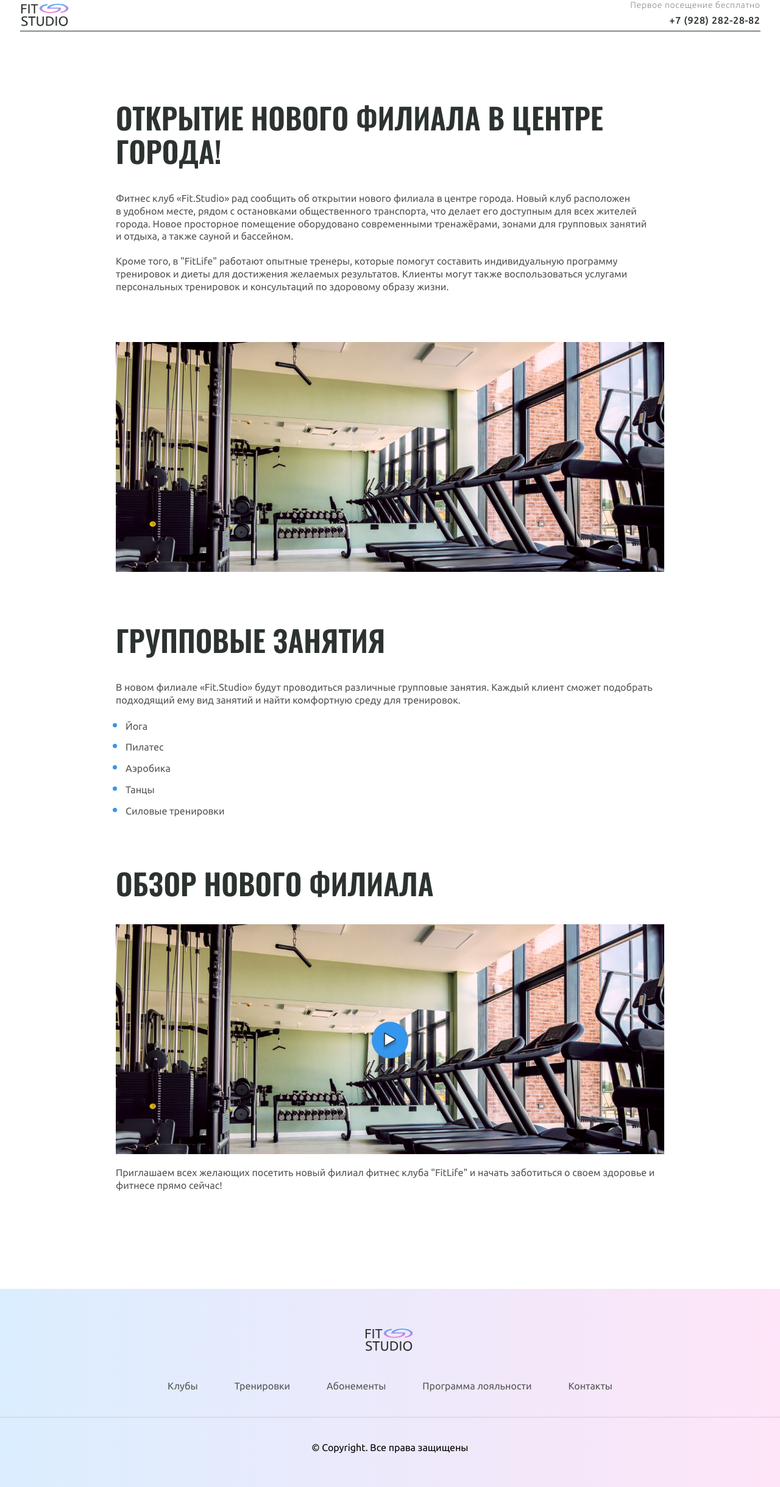
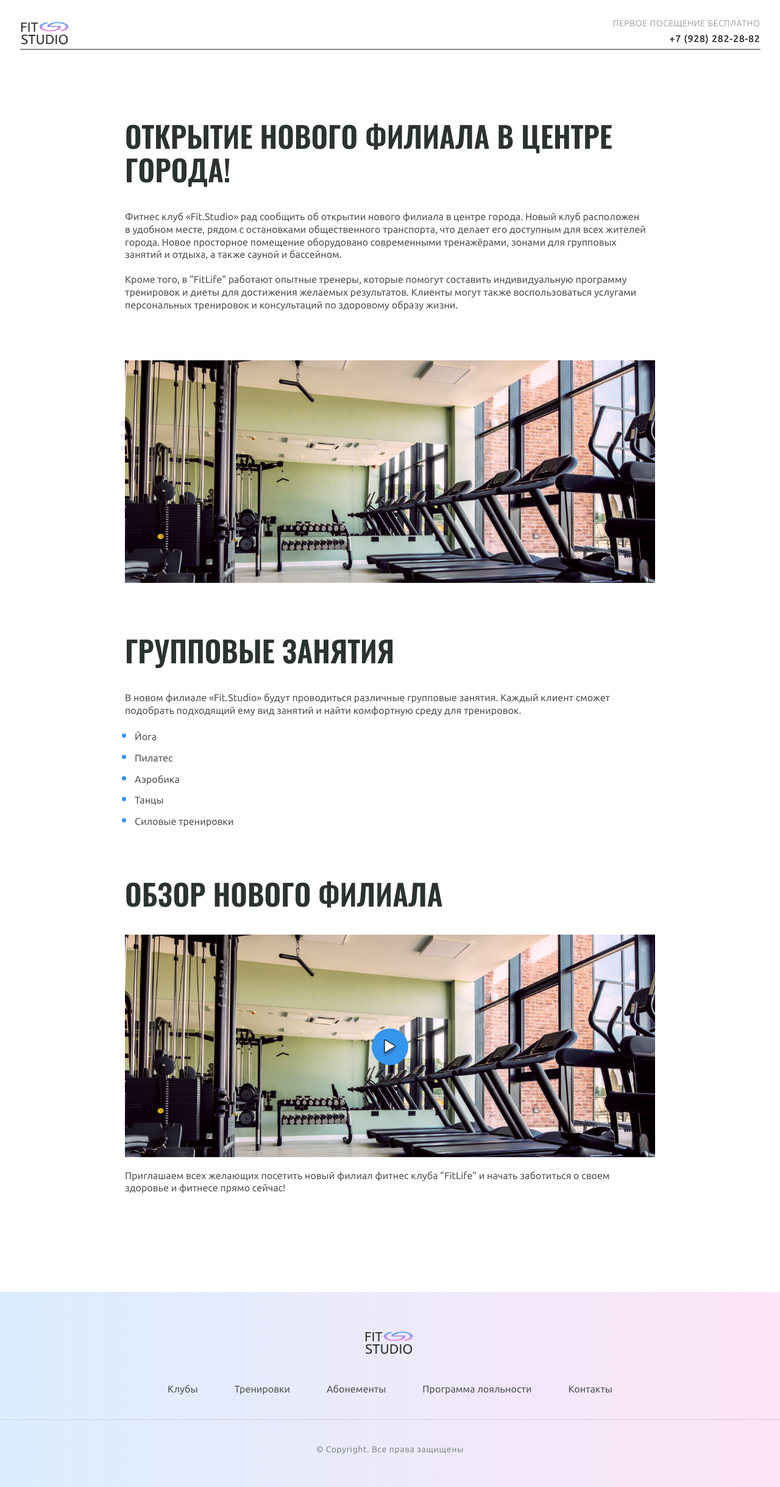
Before and after one commit to rumbik13/home-work, a PHP site: page /Fit-StudioHero/article.html in a window 1280 px wide. Shown: the whole page at 61% size. Run offline with PHP 8.4, Linux system fonts and the light colour scheme.

Commit message:
Add files via upload

```diff
--- a/Fit-StudioHero/article.html
+++ b/Fit-StudioHero/article.html
@@ -18,28 +18,23 @@
   </head>
   <body>
     <header class="header">
-      <div class="container">
-        <div class="header-inner">
-          <a href="/">
-            <img
-              src="./img/logo.svg"
-              width="84"
-              height="45"
-              alt="Логотип Fit Studio"
-            />
+        <article class="header__article">
+            <div class="header__container conteiner">
+                <a tabindex="1" href="/">
+                    <img src="./img/logo.svg" alt="logotip">
                 </a>
-          <div class="tel">
-            <p class="tel-text">Первое посещение бесплатно</p>
-            <a class="tel-link" href="tel:+79282822882">+7 (928) 282-28-82</a>
+                <div class="header__tel tel">
+                    <p class="header__tel-text">ПЕРВОЕ ПОСЕЩЕНИЕ БЕСПЛАТНО</p>
+                    <a class="header__tel-link" href="tel:+7 (928) 282-28-82">+7 (928) 282-28-82</a>
                 </div>
             </div>
-      </div>
+        </article>
     </header>
     <article class="article">
-        <section class="article-mb-1">
-        <div class="container article-mb-1 ">
-        <h1 class="title-large">Открытие нового филиала в центре города!</h1>
-        <p class="article-text">
+        <section class="article__mb-1">
+        <div class="container article__mb-1 ">
+        <h1 class="article__h1 title-large">Открытие нового филиала в центре города!</h1>
+        <p class="article__text">
           Фитнес клуб «Fit.Studio» рад сообщить об открытии нового филиала
           в центре города. Новый клуб расположен в удобном месте, рядом
           с остановками общественного транспорта, что делает его доступным
@@ -47,17 +42,17 @@
           современными тренажёрами, зонами для групповых занятий и отдыха,
           а также сауной и бассейном.
         </p>
-        <p class="article-text ">
+        <p class="article__text ">
           Кроме того, в "FitLife" работают опытные тренеры, которые помогут
           составить индивидуальную программу тренировок и диеты для достижения
           желаемых результатов. Клиенты могут также воспользоваться услугами
           персональных тренировок и консультаций по здоровому образу жизни.
         </p>
         </div>
-        <div class="article-decor-wrapper article-decor-wrapper-1 decor ">
+        <div class="article__decor-wrapper article__decor-wrapper-1 decor ">
           <div class="container">
             <img
-              class="article-img"
+              class="article__img"
               src="./img/gym-image.jpg"
               width="1220"
               height="512"
@@ -67,28 +62,28 @@
         </div>
         </section>
 
-        <section class="article-mb-1">
+        <section class="article__mb-1">
           <div class="container">
-            <h2 class="title-large article-title-medium">Групповые занятия</h2>
-          <p class="article-text">
+            <h2 class="title-large article__title-medium">Групповые занятия</h2>
+          <p class="article__text">
             В новом филиале «Fit.Studio» будут проводиться различные групповые
             занятия. Каждый клиент сможет подобрать подходящий ему вид занятий
             и найти комфортную среду для тренировок.
           </p>
-          <ul class="article-list article-text ">
-            <li class="article-item">Йога</li>
-            <li class="article-item">Пилатес</li>
-            <li class="article-item">Аэробика</li>
-            <li class="article-item">Танцы</li>
-            <li class="article-item">Силовые тренировки</li>
+          <ul class="article__list article__text ">
+            <li class="article__item">Йога</li>
+            <li class="article__item">Пилатес</li>
+            <li class="article__item">Аэробика</li>
+            <li class="article__item">Танцы</li>
+            <li class="article__item">Силовые тренировки</li>
           </ul>
           </div>
         </section>
-        <section class="article-mb-2">
+        <section class="article__mb-2">
           <div class="container">
-            <h2 class="title-large article-title-medium">Обзор нового филиала</h2>
-            <div class="article-decor-wrapper article-decor-wrapper-2 decor">
-              <button class="article-play-button">
+            <h2 class="title-large article__title-medium">Обзор нового филиала</h2>
+            <div class="article__decor-wrapper article__decor-wrapper-2 decor">
+              <button class="article__play-button">
                 <img
                   src="./img/Polygon1.png"
                   width="28"
@@ -97,14 +92,14 @@
                 />
               </button>
               <img
-                class="article-img"
+                class="article__img"
                 src="./img/gym-image.jpg"
                 width="1220"
                 height="512"
                 alt="Тренажерный зал"
               />
             </div>
-            <p class="article-text">
+            <p class="article__text">
               Приглашаем всех желающих посетить новый филиал фитнес клуба "FitLife"
               и начать заботиться о своем здоровье и фитнесе прямо сейчас!
             </p>
@@ -112,29 +107,26 @@
         </section>
     </article>
     <footer class="footer">
-      <div class="footer-top">
-        <div class="container">
-          <a class="footer-logo" href="/">
-            <img
-              src="./img/logo.svg"
-              width="84"
-              height="45"
-              alt="Логотип Fit Studio"
-            />
+        <div class="footer__top">
+            <div class="footer__container container">
+                    <a class="footer__logo" href="/">
+                        <img src="./img/logo.svg" alt="logotip">
                     </a>
-          <nav class="menu">
+                    <nav class="footer__menu">
                         <ul>
-              <li><a class="nav-link" href="#">Клубы</a></li>
-              <li><a class="nav-link" href="#">Тренировки</a></li>
-              <li><a class="nav-link" href="#">Абонементы</a></li>
-              <li><a class="nav-link" href="#">Программа лояльности</a></li>
-              <li><a class="nav-link" href="#">Контакты</a></li>
+                            <li><a class="footer__nav-link" href="#">Клубы</a></li>
+                            <li><a class="footer__nav-link" href="#">Тренировки</a></li>
+                            <li><a class="footer__nav-link" href="#">Абонементы</a></li>
+                            <li><a class="footer__nav-link" href="#">Программа лояльности</a></li>
+                            <li><a class="footer__nav-link" href="#">Контакты</a></li>
                         </ul>
                     </nav>
                 </div>
         </div>
-      <div class="container">
-        <p class="copyright">&copy; Copyright. Все права защищены</p>
+        <div class="footer__bottom">
+            <div class="footer__container container">
+                <p class="footer__Copyright">&copy; Copyright. Все права защищены</p>
+            </div>
         </div>
     </footer>
   </body>
--- a/Fit-StudioHero/css/article.css
+++ b/Fit-StudioHero/css/article.css
@@ -1,6 +1,6 @@
 .article,
 .header {
-  padding: 0 20px;
+  padding: 30px 20px 0;
 }
 
 
@@ -9,11 +9,11 @@
   padding-bottom: 120px;
 }
 
-.article-title-medium {
+.article__title-medium {
   font-size: 36px;
 }
 
-.article-text {
+.article__text {
   margin-bottom: 20px;
   font-weight: 400;
   font-size: 16px;
@@ -21,52 +21,52 @@
   color: #535755;
 }
 
-.article-text:last-child {
+.article__text:last-child {
   margin-bottom: 0;
 }
 
-.article-mb-1 {
+.article__mb-1 {
   margin-bottom: 80px;
 }
 
-.article-mb-2 {
+.article__mb-2 {
   margin-bottom: 40px;
 }
 
-.article-decor-wrapper {
+.article__decor-wrapper {
   position: relative;
 }
 
-.article-decor-wrapper::before {
+.article__decor-wrapper::before {
   width: 528px;
   height: 48px;
 }
 
-.article-decor-wrapper-1::before {
+.article__decor-wrapper-1::before {
   top: 100px;
   left: 0;
 }
 
-.article-decor-wrapper-2::before {
+.article__decor-wrapper-2::before {
   bottom: 136px;
   right: 0;
 }
 
-.article-list {
+.article__list {
   margin-top: 0;
   padding-left: 16px;
 }
 
-.article-item:not(:last-child) {
+.article__item:not(:last-child) {
   margin-bottom: 12px;
 }
 
-.article-item::marker {
+.article__item::marker {
   font-size: 22px;
   color: #3596ed;
 }
 
-.article-play-button {
+.article__play-button {
   position: absolute;
   top: 50%;
   left: 50%;
@@ -94,16 +94,16 @@
   transition: background-color 0.2s;
 }
 
-.article-play-button img {
+.article__play-button img {
   position: absolute;
   top: 18px;
 }
 
-.article-play-button:hover {
+.article__play-button:hover {
   background-color: #38a2ff;
 }
 
-.article-play-button:not(:disabled):active {
+.article__play-button:not(:disabled):active {
   background-color: #2d82cd;
 }
 
@@ -118,8 +118,8 @@
 }
 
 @media (width <= 1285px) {
-  .article-mb-1,
-  .article-mb-2 {
+  .article__mb-1,
+  .article__mb-2 {
     max-width: 900px;
     margin-left: auto;
     margin-right: auto;
--- a/Fit-StudioHero/css/footer.css
+++ b/Fit-StudioHero/css/footer.css
@@ -7,18 +7,18 @@
     margin-top: auto;
 }
 
-.footer-top {
+.footer__top {
     padding-bottom: 40px;
     margin-bottom: 40px;
     border-bottom: 1px solid #d3cbd9;
 }
 
-.footer-logo {
+.footer__logo {
     display: inline-block;
     margin-bottom: 40px;
 }
 
-.menu ul {
+.footer__menu ul {
     display: -webkit-box;
     display: -ms-flexbox;
     display: flex;
@@ -35,7 +35,7 @@
 
 }
 
-.nav-link {
+.footer__nav-link {
     font-family: "Ubuntu" , sans-serif;
     font-weight: 400;
     font-size: 16px;
@@ -47,11 +47,11 @@
     transition: color 0.2s;
 }
 
-.nav-link:hover {
+.footer__nav-link:hover {
     color: #3596ed;
 }
 
-.Copyright {
+.footer__Copyright {
     font-family: "Ubuntu" , sans-serif ;
     font-weight: 400;
     font-size: 14px;
@@ -60,7 +60,7 @@
 }
 
 @media (width <= 768px) {
-    .menu ul {
+    .footer__menu ul {
         -webkit-box-orient: vertical;
         -webkit-box-direction: normal;
             -ms-flex-direction: column;
--- a/Fit-StudioHero/css/globals.css
+++ b/Fit-StudioHero/css/globals.css
@@ -38,9 +38,11 @@ body {
     border-bottom: 2px solid #858E8A;
 }
 
-.container {
+.container,
+.article {
     max-width: 1220px;
     margin: 0 auto;
+    padding: 0 15px;
 }
 
 
@@ -57,13 +59,13 @@ body {
     text-align: right;
 }
 
-.tel-text {
+.header__tel-text {
     margin: 0 0 8px;
     font-size: 14px;
 }
 
 
-.tel-link {
+.header__tel-link {
     color: #2C332F;
     text-decoration: none;
     font-weight: 500;
@@ -73,7 +75,7 @@ body {
     transition: color 0.2s;
 }
 
-.tel-link:hover {
+.header__tel-link:hover {
     color: #3596ed;
 }
 
```
Also changed, not shown: other parts of Fit-StudioHero/css/article.css (+11 -11 lines), Fit-StudioHero/css/index.css (+35 -34 lines), Fit-StudioHero/index.html (+48 -48 lines). Lines whose indentation alone changed are shown as unchanged.
